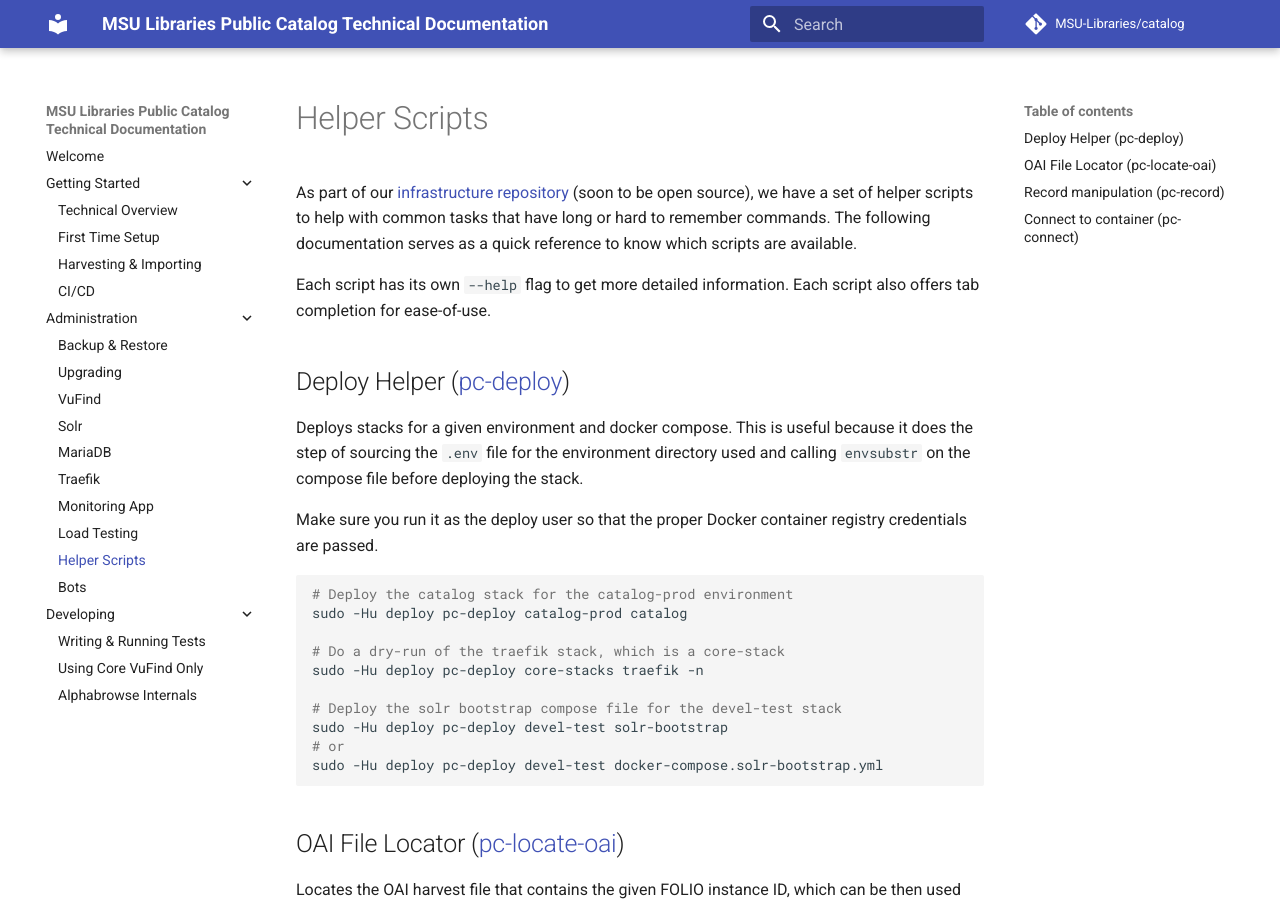
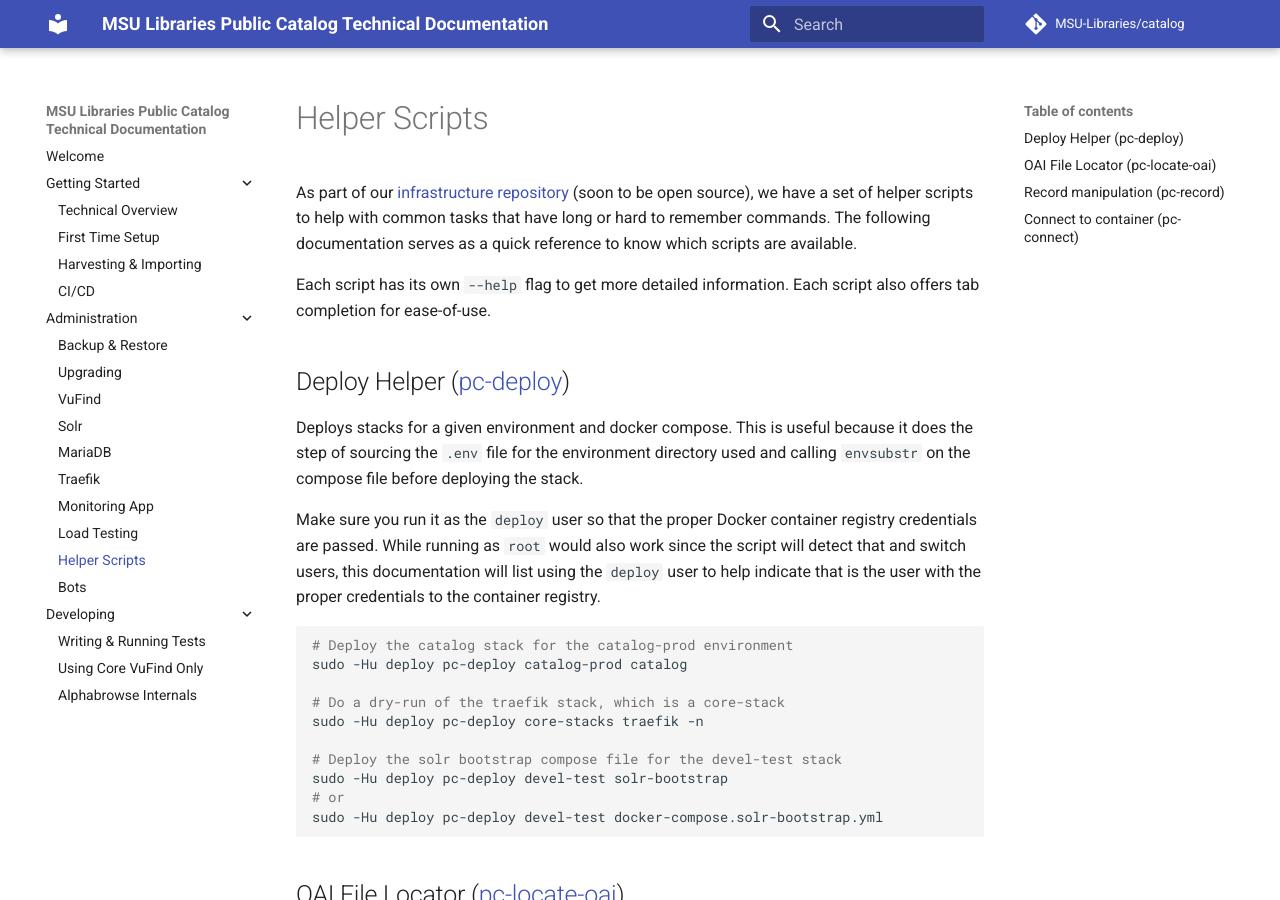
Before and after one commit to MSU-Libraries/catalog, an MkDocs documentation site: the page built from docs/helper-scripts.md, in a window 1280 px wide and 900 px high. Built offline with MkDocs 1.6.1 and Material for MkDocs 9.7.7, drawn with Linux system fonts in a browser that asks for light colours; comment, search, counter and statistics services are not loaded.

Commit message:
PC-1240 Updates based on feedback

````diff
--- a/docs/helper-scripts.md
+++ b/docs/helper-scripts.md
@@ -12,8 +12,12 @@
 the step of sourcing the `.env` file for the environment directory used and calling
 `envsubstr` on the compose file before deploying the stack.
 
-Make sure you run it as the deploy user so that the proper Docker
-container registry credentials are passed.
+Make sure you run it as the `deploy` user so that the proper Docker
+container registry credentials are passed. While running as `root`
+would also work since the script will detect that and switch users,
+this documentation will list using the `deploy` user to help
+indicate that is the user with the proper credentials to the
+container registry.
 
 ```bash
 # Deploy the catalog stack for the catalog-prod environment
````
Also changed, not shown: docs/mariadb.md (+3 -1 lines), docs/solr.md (+1 -1 lines).
